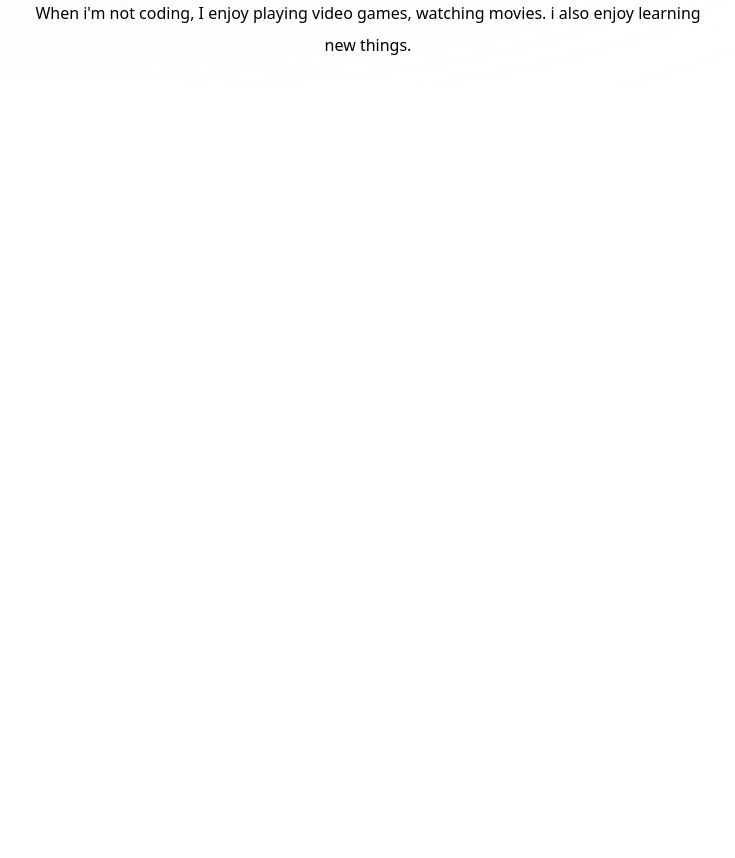
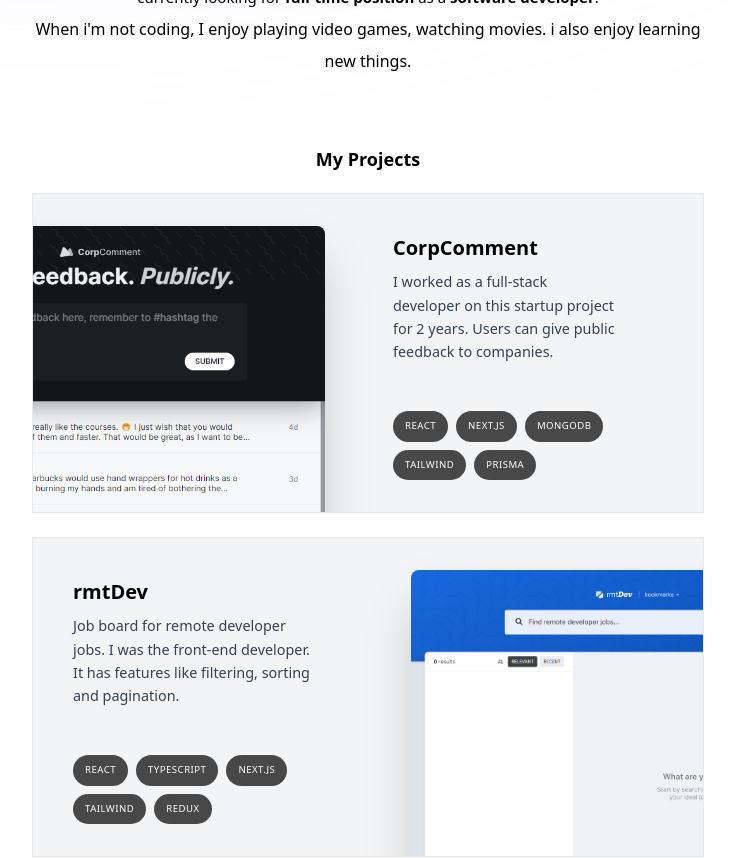
Before and after one commit to Ziaulhuq/ziaul_portfolio, a Next.js app: page / in a window 1280 px wide. Shown: the part 780-1638 px from the top of the page, without its empty margins (272-1007 px from the left). Before the commit the page ends 865 px from the top, so only its background shows below. Built offline with nearby package versions, Linux system fonts and the light colour scheme.

Commit message:
adding projects

```diff
--- a/app/loading.tsx
+++ b/app/loading.tsx
@@ -4,7 +4,7 @@ const loading = () => {
   return (
     <div className="flex flex-col h-screen justify-center items-center">
       <div>
-        <Loader className="animate-spin w-16 h-16 text-blue-500" />
+        <Loader className="animate-spin w-16 h-16 text-black-500" />
       </div>
       <div>loading...</div>
     </div>
--- a/app/page.tsx
+++ b/app/page.tsx
@@ -1,5 +1,6 @@
 import About from "@/components/about";
 import Intro from "@/components/intro";
+import Projects from "@/components/projects";
 import SectionDivider from "@/components/section-divider";
 
 export default function Home() {
@@ -8,6 +9,7 @@ export default function Home() {
       <Intro />
       <SectionDivider />
       <About />
+      <Projects />
     </div>
   );
 }
--- a/components/about.tsx
+++ b/components/about.tsx
@@ -1,15 +1,17 @@
 "use client";
 import React from "react";
 import { motion } from "framer-motion";
+import SectionHeadings from "./sectionheading";
 
 const About = () => {
   return (
     <motion.section
-      className="text-center p-6 leading-8 max-w-[45rem]"
+      className="text-center p-6 mt-4 leading-8 max-w-[45rem]"
       initial={{ opacity: 0, y: 100 }}
-      animate={{opacity: 1, y: 0}}
+      animate={{ opacity: 1, y: 0 }}
+      transition={{ delay: 0.175 }}
     >
-      <h2 className="font-bold text-lg sm:mt-5 mt-[-40px] mb-5">About me</h2>
+      <SectionHeadings>About me</SectionHeadings>
       <p className="text-[15px]">
         After graduating with a degree in{" "}
         <span className="font-bold">Computer Science</span>, I decided to pursue
@@ -27,7 +29,7 @@ const About = () => {
         . I am also familiar with{" "}
         <span className="font-bold italic">TypeScript and Prisma</span>. I am
         always looking to learn new technologies. I am currently looking for
-        <span className="font-bold">full-time position</span> as a{" "}
+        <span className="font-bold"> full-time position</span> as a{" "}
         <span className="font-bold">software developer</span>.
       </p>
       <p>
--- a/components/intro.tsx
+++ b/components/intro.tsx
@@ -50,7 +50,7 @@ const Intro = () => {
 
       <motion.p
         className="mb-10 mt-4 px-4 text-md font-medium !leading-[1.6] sm:text-l transition"
-        initial={{ opacity: 0, y: 100 }}
+        initial={{ opacity: 0, y: 50 }}
         animate={{ opacity: 1, y: 0 }}
       >
         <span className="font-bold">Hello, I'm a ZIA UL HUQ.</span> I'm a{" "}
@@ -63,7 +63,7 @@ const Intro = () => {
       {/*.Buttons... */}
       <motion.div
         className="flex flex-col sm:flex-row sm:flex-wrap items-center justify-center font-medium gap-2 transition"
-        initial={{ opacity: 0, y: 100 }}
+        initial={{ opacity: 0, y: 50 }}
         animate={{ opacity: 1, y: 0 }}
       >
         <Link
--- /dev/null
+++ b/components/projects.tsx
@@ -0,0 +1,66 @@
+import React from "react";
+import SectionHeadings from "./sectionheading";
+import { projectsData } from "@/lib/data";
+import Image from "next/image";
+
+const Projects = () => {
+  return (
+    <section className="mt-4">
+      <SectionHeadings>My Projects</SectionHeadings>
+      {projectsData.map((project, Index) => (
+        <React.Fragment key={Index}>
+          <Project {...project} />
+        </React.Fragment>
+      ))}
+    </section>
+  );
+};
+
+export default Projects;
+
+type projectProps = (typeof projectsData)[number];
+
+function Project({ title, description, tags, imageUrl }: projectProps) {
+  return (
+    <section className="group max-w-[42rem] bg-gray-100 border border-black/5 flex relative overflow-hidden mb-4 sm:h-[20rem] sm:mb-6 last:mb-0 sm:pr-8 even:pl-8 hover:bg-gray-200 transition">
+      <div className="flex flex-col h-full pt-4 pb-8 px-5 sm:pl-10 sm:pr-2 sm:pt-10 sm:max-w-1/2 group-even:ml-[18rem]">
+        <h3 className="text-xl font-semibold">{title}</h3>
+        <p className="mt-2 text-[0.9rem] leading-relaxed sm:pr-8 text-gray-700">
+          {description}
+        </p>
+        <ul className="flex flex-wrap mt-4 gap-2 sm:mt-auto">
+          {tags.map((tag, index) => (
+            <li
+              key={index}
+              className="bg-black/[0.7] text-[0.6rem] px-3 py-2 uppercase rounded-full text-white tracking-wider"
+            >
+              {tag}
+            </li>
+          ))}
+        </ul>
+      </div>
+
+      <Image
+        src={imageUrl}
+        alt="project i worked on"
+        width={200}
+        height={200}
+        priority
+        className="absolute top-8 -right-40 w-[28.25rem] shadow-2xl rounded-t-lg
+        group-hover:scale-[1.04]
+
+        group-hover:translate-x-3
+        group-hover:translate-y-3
+        group-hover:-rotate-2
+
+        group-even:group-hover:translate-x-3
+        group-even:group-hover:translate-y-3
+        group-even:group-hover:rotate-2
+
+        group-even:right-[initial]
+        group-even:-left-40
+        transition"
+      />
+    </section>
+  );
+}
--- /dev/null
+++ b/components/sectionheading.tsx
@@ -0,0 +1,13 @@
+import React from "react";
+
+type sectionHeadingProps = { children: React.ReactNode };
+
+const SectionHeadings = ({ children }: sectionHeadingProps) => {
+  return (
+    <h2 className="font-bold text-lg sm:mt-5 text-center mt-[-40px] mb-5">
+      {children}
+    </h2>
+  );
+};
+
+export default SectionHeadings;
```
